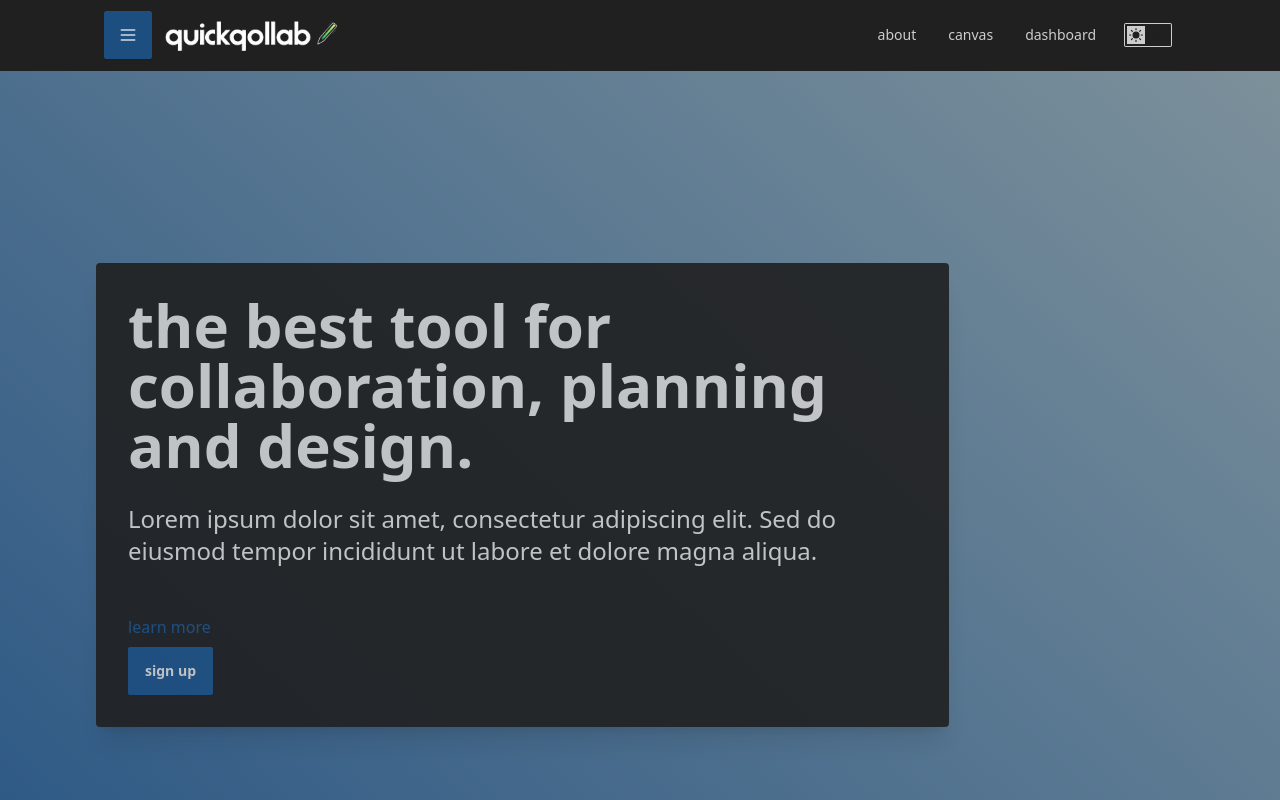
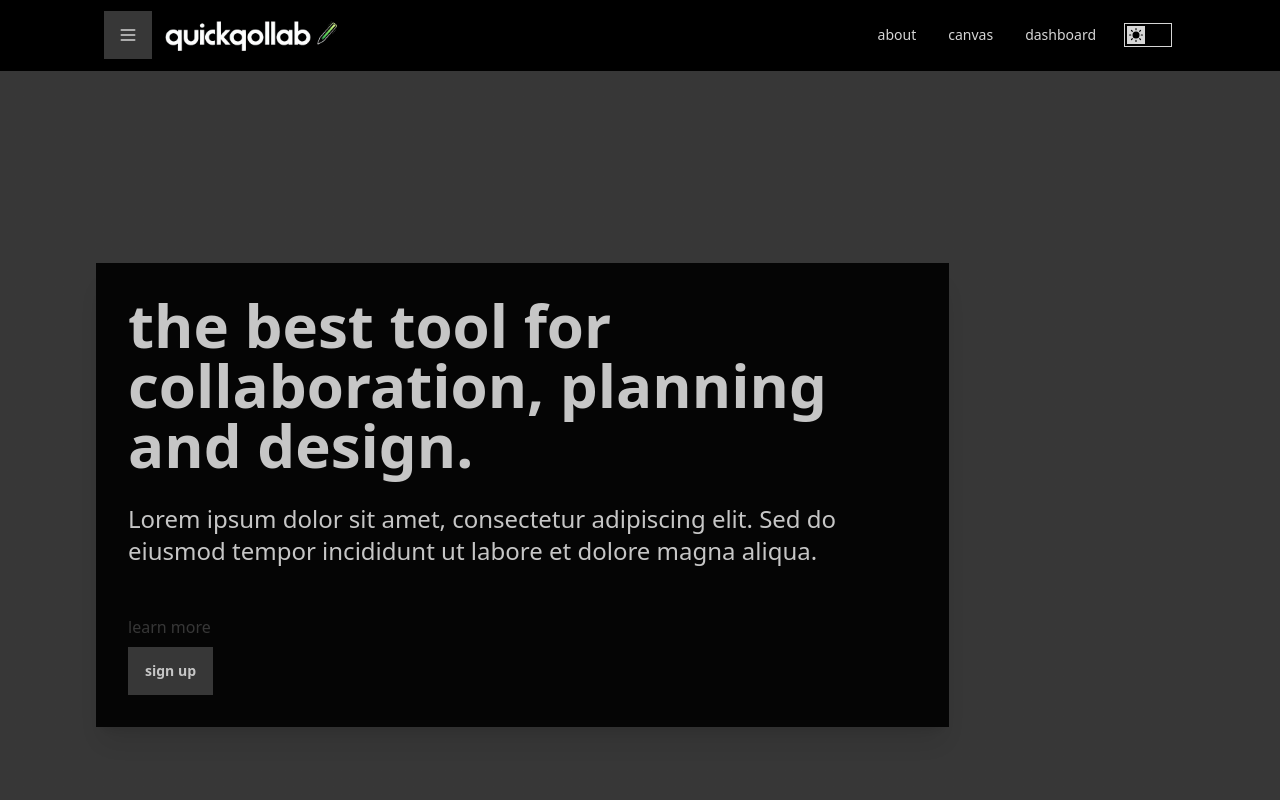
Before and after one commit to ryanshz/quickqollab, a React (Create React App) app: page / in a window 1280 px wide. Shown: the top 800 px of the page. Built offline with nearby package versions, Linux system fonts and the light colour scheme; no server answers.

Commit message:
changed theme back to black from business

```diff
--- a/tailwind.config.js
+++ b/tailwind.config.js
@@ -2,7 +2,7 @@
 module.exports = {
 	content: ['./src/**/*.{html,js,jsx,tsx}'],
 	daisyui: {
-		themes: ['business', 'corporate'],
+		themes: ['black', 'corporate'],
 	},
 	plugins: ['@tailwindcss/typography', require('daisyui')],
 };
```
